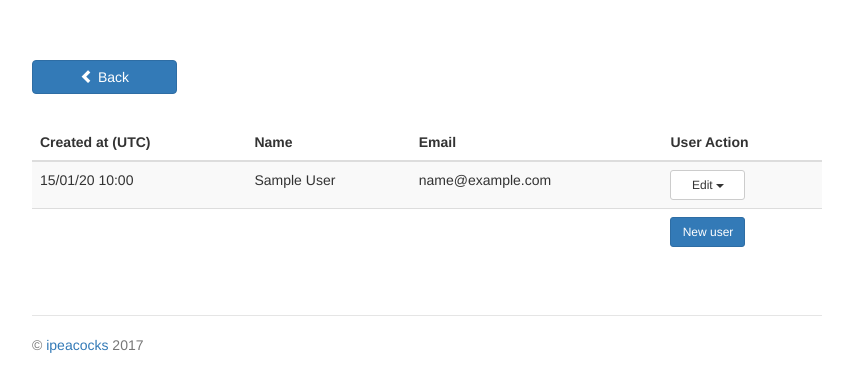
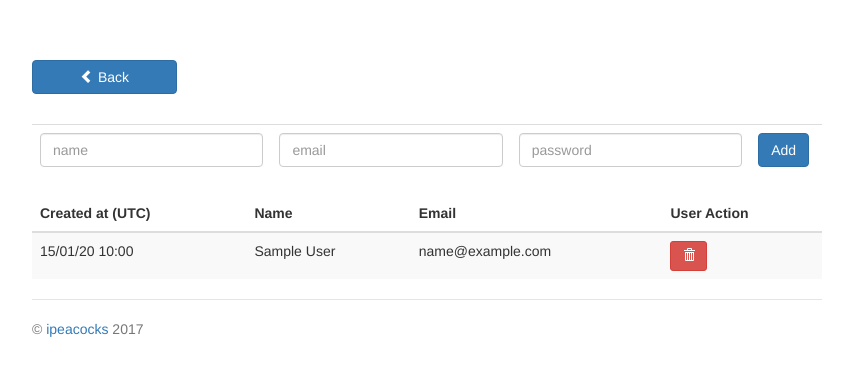
Before and after one commit to ipeacocks/ansibletasker, a Flask app: page /users in a window 1280 px wide. Shown: the top 392 px of the page, without its empty margins (213-1066 px from the left). Run offline with Flask 2, Linux system fonts and the light colour scheme; the visitor is signed in with stand-in values (Sample User, id 1); tables that the repository leaves empty hold one stand-in row (values such as "Sample post"); some libraries are stand-ins or nearby versions.

Commit message:
Rewritten create user form

```diff
--- a/project/forms.py
+++ b/project/forms.py
@@ -22,6 +22,21 @@ class AnsibleForm(FlaskForm):
     )
 
 
+class AddUserForm(FlaskForm):
+    name = StringField(
+        'name',
+        validators=[DataRequired()]
+    )
+    email = StringField(
+        'email',
+        validators=[DataRequired()]
+    )
+    password = StringField(
+        'password',
+        validators=[DataRequired()]
+    )
+
+
 class LoginForm(FlaskForm):
     name = StringField(
         'name',
@@ -31,21 +46,3 @@ class LoginForm(FlaskForm):
         'password',
         validators=[DataRequired()]
     )
-
-
-class AddUserForm(FlaskForm):
-    name = StringField(
-        'name',
-        validators=[DataRequired()]
-    )
-    email = StringField(
-        'email',
-        validators=[DataRequired(), Length(min=6, max=35)]
-    )
-    password = PasswordField(
-        'New Password',
-        validators=[DataRequired(), EqualTo('confirm', message='Passwords must match')]
-    )
-    confirm = PasswordField(
-        'Repeat Password'
-    )
--- a/project/main.py
+++ b/project/main.py
@@ -60,7 +60,6 @@ def login():
     form = LoginForm(request.form)
     if request.method == 'POST':
         user = User.query.filter_by(name=request.form['name']).first()
-        # if user and user.password == request.form['password']:
         if user and bcrypt.check_password_hash(user.password,
                     request.form['password']):
             session['logged_in'] = True
@@ -142,39 +141,49 @@ def list_users():
     return db.session.query(User).order_by(User.name)
 
 
-@app.route("/users")
+@app.route("/users", methods=['GET','POST'])
 @login_required
 def users():
-    if session['role'] == "admin":
-        form = AddUserForm(request.form)
-        return render_template('users.html',users=list_users(),form=form)
-    else:
-        error = 'Access for non-admin users is prohibited.'
-    return redirect(url_for('main'))
+    error = None
+    form = AddUserForm(request.form)
+    # if session['role'] == "admin":
+    if request.method == 'POST':
+        if form.validate_on_submit():
+            new_record = User(
+                datetime.datetime.utcnow(),
+                form.name.data,
+                form.email.data,
+                bcrypt.generate_password_hash(form.password.data),
+                'user'
+            )
+            db.session.add(new_record)
+            db.session.commit()
+            # flash('Added new user!')
+            return render_template('users.html', users=list_users(), form=form, error=error)
+    return render_template('users.html', users=list_users(), form=form, error=error)
 
 
-
-@app.route("/add_user", methods=['GET','POST'])
-@login_required
-def add_user():
-    error = None
-    form = AddUserForm(request.form)
-    if request.method == 'POST':
-        # if form.validate_on_submit():
-        new_record = User(
-            datetime.datetime.utcnow(),
-            form.name.data,
-            form.email.data,
-            bcrypt.generate_password_hash(form.password.data),
-            'user'
-        )
-        db.session.add(new_record)
-        db.session.commit()
-        flash('Added new user!')
-        return redirect(url_for('users'))
-    else:
-        error = 'Invalid username or password.'
-    return redirect(url_for('users'))
+# @app.route("/add_user", methods=['GET','POST'])
+# @login_required
+# def add_user():
+#     error = None
+#     form = AddUserForm(request.form)
+#     if request.method == 'POST':
+#         if form.validate_on_submit():
+#             new_record = User(
+#                 datetime.datetime.utcnow(),
+#                 form.name.data,
+#                 form.email.data,
+#                 bcrypt.generate_password_hash(form.password.data),
+#                 'user'
+#             )
+#             db.session.add(new_record)
+#             db.session.commit()
+#             flash('Added new user!')
+#             return redirect(url_for('users'))
+#     else:
+#         error = 'Invalid username or password.'
+#     return redirect(url_for('users'))
 
 
 @app.route("/history")
--- a/project/static/css/main.css
+++ b/project/static/css/main.css
@@ -13,7 +13,7 @@
 }
 
 .button_style_users {
-    width: 75px !important;
+    width: 37px;
 }
 
 .output_text {
@@ -30,3 +30,12 @@
     color: #C2D7D3;
     font-family: Consolas, Monaco, Lucida Console, Liberation Mono, DejaVu Sans Mono, Bitstream Vera Sans Mono, Courier New, monospace;
 }
+
+.table-borderless > tbody > tr > td,
+.table-borderless > tbody > tr > th,
+.table-borderless > tfoot > tr > td,
+.table-borderless > tfoot > tr > th,
+.table-borderless > thead > tr > td,
+.table-borderless > thead > tr > th {
+    border: none;
+}
--- a/project/templates/users.html
+++ b/project/templates/users.html
@@ -4,6 +4,53 @@
 
 <div class="row">
     <p><a href='/' class='btn btn-primary button_style' role='button'><span class='glyphicon glyphicon-chevron-left'></span> Back</a></p>
+</div>
+
+<div>
+    <form class="form-users" role="form" method="post" action="/users">
+      {{ form.csrf_token }}
+      <div class="row">
+          <table class="table">
+            <tbody>
+              <tr>
+                <td>
+          {{ form.name(placeholder="name", class="form-control") }}
+
+          <span class="error">
+              {% if form.name.errors %}
+                  {% for error in form.name.errors %}
+                      {{ error }}
+                  {% endfor %}
+              {% endif %}
+          </span>
+          </td>
+          <td>
+          {{ form.email(placeholder="email", class="form-control") }}
+          <span class="error">
+              {% if form.email.errors %}
+                  {% for error in form.email.errors %}
+                      {{ error }}
+                  {% endfor %}
+              {% endif %}
+          </span>
+          </td>
+          <td>
+          {{ form.password(placeholder="password", class="form-control") }}
+          <span class="error">
+              {% if form.password.errors %}
+                  {% for error in form.password.errors %}
+                      {{ error }}
+                  {% endfor %}
+              {% endif %}
+          </span>
+          </td>
+          <td>
+              <button class="btn btn-primary" type="submit">Add</button>
+          </td>
+        </tr>
+      </tbody>
+      </div>
+    </form>
 </div>
 
 <div class="row">
@@ -24,60 +71,14 @@
               <td>{{ user.name }}</td>
               <td>{{ user.email }}</td>
               <td>
-                <div class="btn-group">
-                  <button type="button" class="btn btn-default btn-sm button_style_users dropdown-toggle" data-toggle="dropdown" aria-haspopup="true" aria-expanded="false">
-                    Edit <span class="caret"></span>
+                  <button type="button" class="btn btn-danger btn-sm button_style_users dropdown-toggle">
+                    <span class="glyphicon glyphicon-trash"></span>
                   </button>
-                  <ul class="dropdown-menu">
-                    <li><a href="#">Edit</a></li>
-                    <li><a href="#">Remove</a></li>
-                  </ul>
-                </div>
               </td>
             </tr>
         {% endfor %}
-            <tr>
-              <td></td>
-              <td></td>
-              <td></td>
-              <td><button class="btn btn-primary btn-sm button_style_users" data-toggle="modal" data-target="#newUser">New user</button></td>
-            </tr>
         </tbody>
     </table>
 </div>
 
-<!-- Modal -->
-<div class="modal fade" id="newUser" role="dialog">
-  <div class="modal-dialog modal-sm">
-
-    <!-- Modal content-->
-    <div class="modal-content">
-      <div class="modal-header">
-        <button type="button" class="close" data-dismiss="modal">&times;</button>
-        <h4 class="modal-title">Add new user</h4>
-      </div>
-      <form class="form-users" role="form" method="post" action="/add_user">
-        <div class="modal-body">
-            <p>
-            {{ form.name(placeholder="username", class="form-control") }}
-            </p>
-            <p>
-            {{ form.email(placeholder="email", class="form-control") }}
-            </p>
-            <p>
-            {{ form.password(placeholder="password", class="form-control") }}
-            </p>
-            <p>
-            {{ form.confirm(placeholder="confirm password", class="form-control") }}
-            </p>
-        </div>
-        <div class="modal-footer">
-          <button class="btn btn-default" type="submit">Add</button>
-        </div>
-      </form>
-    </div>
-
-  </div>
-</div>
-
 {% endblock %}
```
